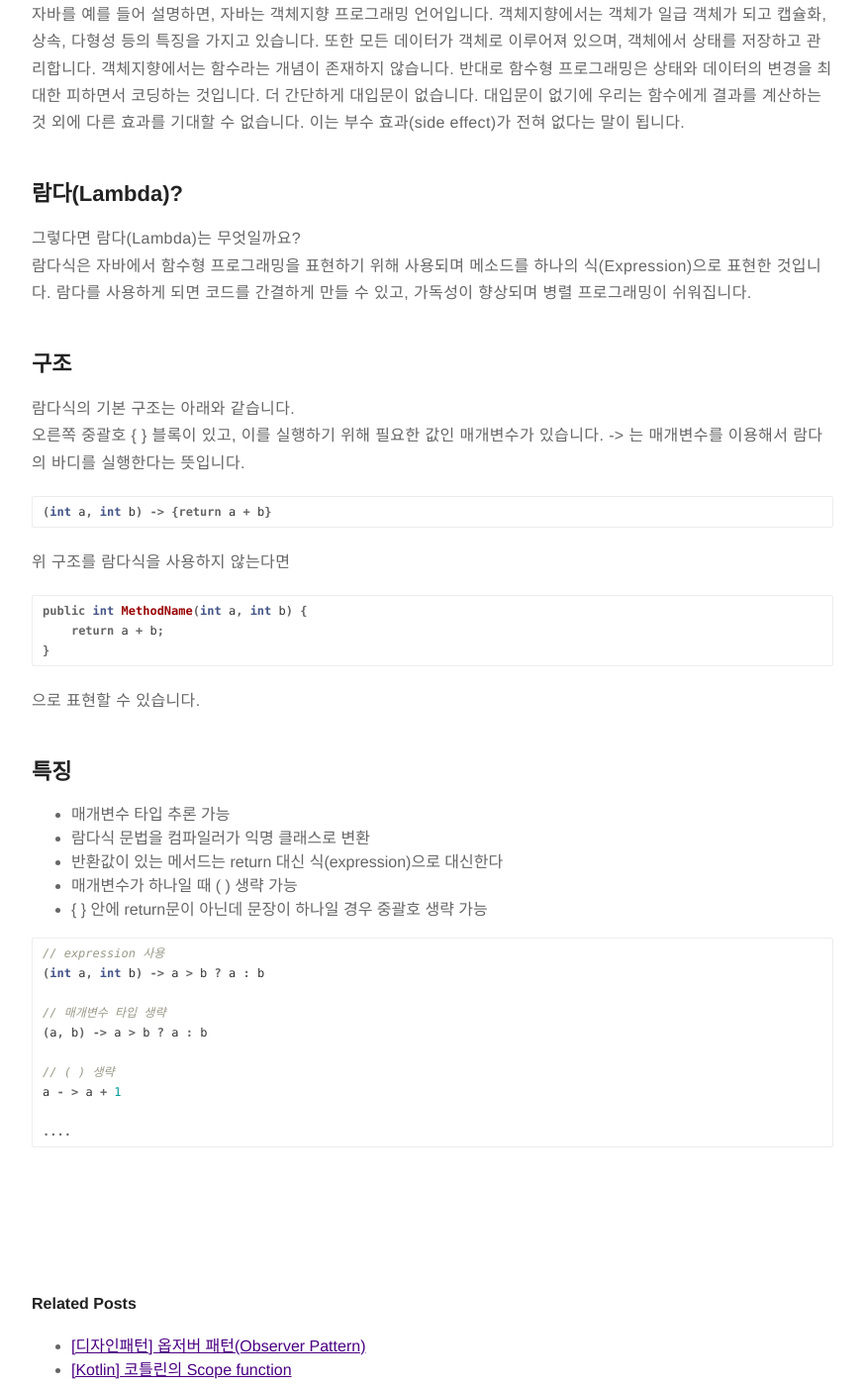
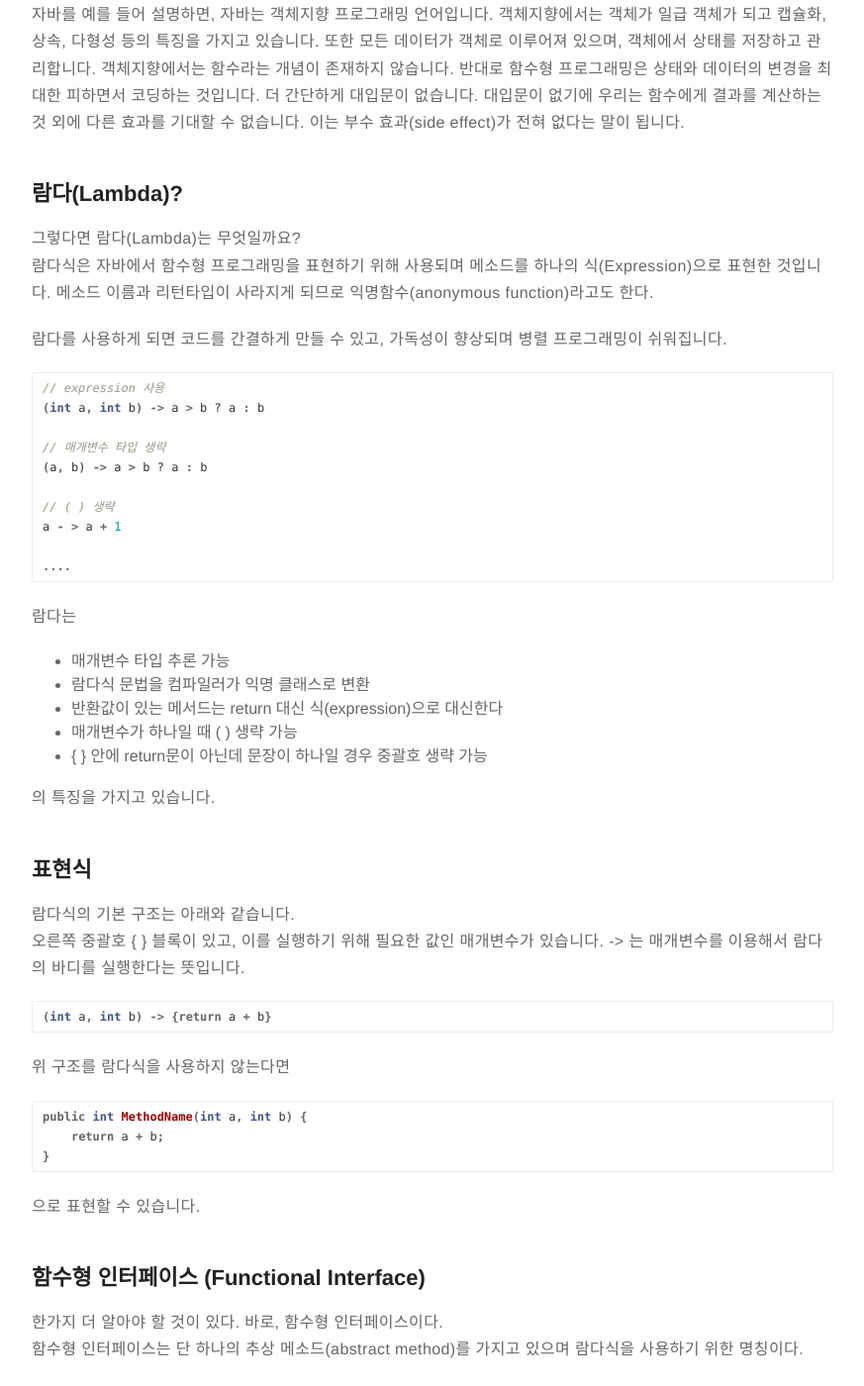
Before and after one commit to Kyudong3/Kyudong3.github.io, a Jekyll site: the page built from _posts/2019-10-14-JavaLambda.markdown, in a window 1280 px wide and 1400 px high, scrolled down 556 px. Shown: the whole window at 99% size, without its empty margins (203-1076 px from the left). Built offline with Jekyll 4.4.1, drawn with Linux system fonts in a browser that asks for light colours; comment, search, counter and statistics services are not loaded; some of the changed text lies outside the part shown.

Commit message:
Update 2019-10-14-JavaLambda.markdown

````diff
--- a/_posts/2019-10-14-JavaLambda.markdown
+++ b/_posts/2019-10-14-JavaLambda.markdown
@@ -29,11 +29,34 @@ Java8에서 추가 된 중요한 것 2가지를 뽑으라 한다면 아마 **람
 ## 람다(Lambda)?
 
 그렇다면 람다(Lambda)는 무엇일까요?
-람다식은 자바에서 함수형 프로그래밍을 표현하기 위해 사용되며 메소드를 하나의 식(Expression)으로 표현한 것입니다.
+람다식은 자바에서 함수형 프로그래밍을 표현하기 위해 사용되며 메소드를 하나의 식(Expression)으로 표현한 것입니다. 메소드 이름과 리턴타입이 사라지게 되므로 익명함수(anonymous function)라고도 한다.
+
 람다를 사용하게 되면 코드를 간결하게 만들 수 있고, 가독성이 향상되며 병렬 프로그래밍이 쉬워집니다.
 
+```java
+// expression 사용
+(int a, int b) -> a > b ? a : b
 
-## 구조
+// 매개변수 타입 생략
+(a, b) -> a > b ? a : b
+
+// ( ) 생략
+a - > a + 1
+
+....
+```
+
+람다는
+* 매개변수 타입 추론 가능
+* 람다식 문법을 컴파일러가 익명 클래스로 변환
+* 반환값이 있는 메서드는 return 대신 식(expression)으로 대신한다
+* 매개변수가 하나일 때 ( ) 생략 가능
+* { } 안에 return문이 아닌데 문장이 하나일 경우 중괄호 생략 가능
+
+의 특징을 가지고 있습니다.
+
+
+## 표현식
 
 람다식의 기본 구조는 아래와 같습니다.
 오른쪽 중괄호 { } 블록이 있고, 이를 실행하기 위해 필요한 값인 매개변수가 있습니다. -> 는 매개변수를 이용해서 람다의 바디를 실행한다는 뜻입니다.
@@ -52,25 +75,70 @@ public int MethodName(int a, int b) {
 으로 표현할 수 있습니다.
 
 
+## 함수형 인터페이스 (Functional Interface)
 
-## 특징
+한가지 더 알아야 할 것이 있다. 바로, 함수형 인터페이스이다.
+함수형 인터페이스는 단 하나의 추상 메소드(abstract method)를 가지고 있으며 람다식을 사용하기 위한 명칭이다.
 
-* 매개변수 타입 추론 가능
-* 람다식 문법을 컴파일러가 익명 클래스로 변환
-* 반환값이 있는 메서드는 return 대신 식(expression)으로 대신한다
-* 매개변수가 하나일 때 ( ) 생략 가능
-* { } 안에 return문이 아닌데 문장이 하나일 경우 중괄호 생략 가능
-
+예를 들어, 아래와 같이 Study 인터페이스에 추상 메소드가 2개 이상이 되어버리면 함수형 인터페이스가 아니다.
 
 ```java
-// expression 사용
-(int a, int b) -> a > b ? a : b
+interface Study {
+    void addStudy(String studyName);
+    void removeStudy(String studyName);
+}
+```
 
-// 매개변수 타입 생략
-(a, b) -> a > b ? a : b
+하지만, Study 인터페이스가 아래와 같이 있으면
+```java
+interface Study {
+    void addStudy(String studyName);
+}
+```
 
-// ( ) 생략
-a - > a + 1
+이는 함수형 인터페이스이다.
 
-....
+이전에는 인터페이스를 구현하기 위해서는 클래스를 만들거나, 일회성일 경우 익명 객체를 사용하였습니다.
+
+```java
+// 클래스 생성
+class StudyInfo implements Study {
+    @Override
+    public void study(String name) {
+        System.out.println("스터디그룹 이름은 " + name + " 입니다. ");
+    }
+}
+
+// 익명 객체 생성
+Study study = new Study() {
+    @Override
+    public void addStudy(String name) {
+        System.out.println("스터디그룹 이름은 " + name + " 입니다. ");
+    }
+};
 ```
+
+위의 코드를 람다식으로 바꾸어 사용하여 구현하고자 한다면
+
+```java
+// 람다 특성 적용 전
+Study study = (name) -> System.out.println("스터디그룹 이름은 " + name + " 입니다. ");
+
+// 적용 후, 매개변수가 하나이므로 ( ) 생략 가능
+Study study = name -> System.out.println("스터디그룹 이름은 " + name + " 입니다. ");
+
+study.addStudy("알고리즘");
+
+// 결과값 : 스터디그룹 이름은 알고리즘 입니다.
+```
+
+위와 같은 코드가 될 것입니다.
+
+이처럼 익명 객체를 람다식으로 바꿔 사용할 수 있는 이유는 람다식도 익명 객체이며, 매개변수의 타입과 갯수, 리턴값이 일치하기 때문입니다.
+
+람다식은 메소드가 아니라 익명 클래스의 객체와 동등합니다.
+따라서 만약 위의 인터페이스를 사용하기 위해서는
+
+## 예제
+
+코드를 통해 람다식을 어떻게 만들
````
